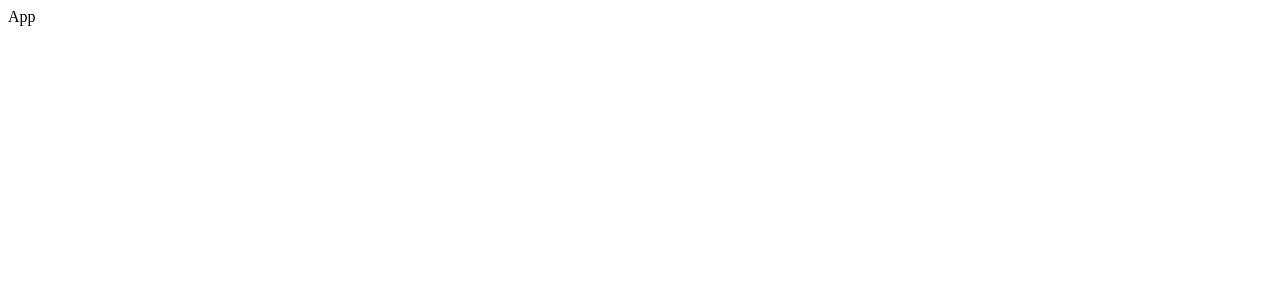
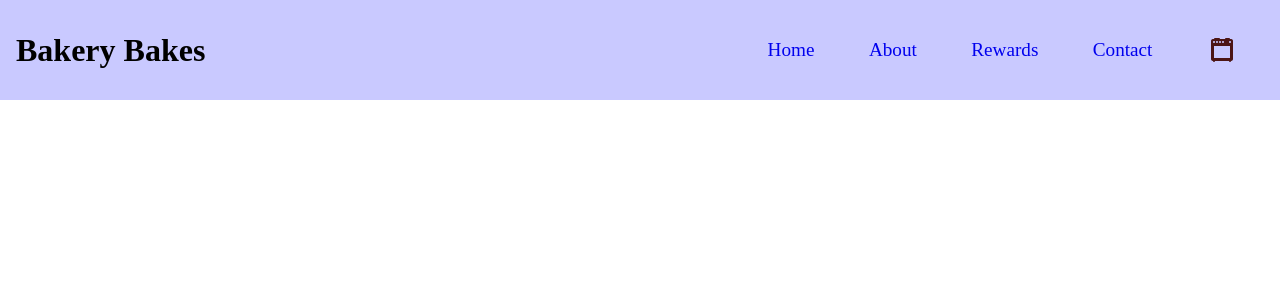
Before and after one commit to Jrwolf99/bakery, a React (Create React App) app: page /menu in a window 1280 px wide. Shown: the top 300 px of the page. Built offline with nearby package versions, Linux system fonts and the light colour scheme.

Commit message:
made nav bar

```diff
--- a/package.json
+++ b/package.json
@@ -6,7 +6,9 @@
     "cra-template": "1.1.3",
     "react": "^18.0.0",
     "react-dom": "^18.0.0",
-    "react-scripts": "5.0.0"
+    "react-router-dom": "5.1",
+    "react-scripts": "5.0.0",
+    "styled-components": "^5.3.5"
   },
   "scripts": {
     "start": "react-scripts start",
--- a/src/Components/App.js
+++ /dev/null
@@ -1,5 +0,0 @@
-import React from "react";
-
-export default function App() {
-  return <div>App</div>;
-}
--- /dev/null
+++ b/src/Components/App.jsx
@@ -0,0 +1,28 @@
+import React from "react";
+import styled from "styled-components";
+import { Switch, Route } from "react-router-dom";
+
+
+import "../globalstyles/globalreset.css"
+import Menu from "./Menu/Menu";
+import NavBar from "./NavBar/NavBar";
+
+
+const StyledApp = styled.div`
+`;
+
+
+
+export default function App() {
+  return (
+    <StyledApp>
+      <Switch>
+        <NavBar />
+        <Route path="/menu">
+          <Menu />
+        </Route>
+        <Route path="/contact"></Route>
+      </Switch>
+    </StyledApp>
+  );
+}
--- /dev/null
+++ b/src/Components/Menu/Menu.jsx
@@ -0,0 +1,7 @@
+import React from 'react'
+
+export default function Menu() {
+    return (
+        <div>Menu</div>
+    )
+}
--- /dev/null
+++ b/src/Components/NavBar/NavBar.jsx
@@ -0,0 +1,44 @@
+import React from 'react'
+import styled from 'styled-components'
+import NavButton from './NavButton/NavButton';
+
+import Cooker from '../../assets/images/Cooker.svg'
+
+const StyledNav = styled.div`
+padding: 1em;
+background-color: #0000ff36;
+display: flex;
+align-items: center;
+`;
+const StyledHeadline = styled.h1`
+margin-right: auto;
+`;
+
+const StyledWrapper = styled.div`
+display: flex;
+justify-content: center;
+align-items: center;
+`;
+const StyledIcon = styled.img`
+width: 30px;
+height: 30px;
+`;
+
+
+
+export default function NavBar() {
+    return (
+        <StyledNav>
+            <StyledHeadline>Bakery Bakes</StyledHeadline>
+            <StyledWrapper>
+                <NavButton to="/">Home</NavButton>
+                <NavButton to="/about">About</NavButton>
+                <NavButton to="/rewards">Rewards</NavButton>
+                <NavButton to="/contact">Contact</NavButton>
+                <NavButton to="/oven">
+                    <StyledIcon src={Cooker} alt="cooker icon" />
+                </NavButton>
+            </StyledWrapper>
+        </StyledNav>
+    )
+}
--- /dev/null
+++ b/src/Components/NavBar/NavButton/NavButton.jsx
@@ -0,0 +1,22 @@
+import React from 'react'
+import styled from 'styled-components'
+
+import { Link } from 'react-router-dom';
+
+const StyledNavButton = styled(Link)`
+font-size: 1.2rem;
+padding: 1em;
+margin: 0 .5rem;
+&:hover {
+    background-color: #6868db;
+    color: white;
+    border-radius: 6px;
+}
+`;
+
+
+export default function NavButton({ children, to }) {
+    return (
+        <StyledNavButton to={to}>{children}</StyledNavButton>
+    )
+}
--- /dev/null
+++ b/src/globalstyles/globalreset.css
@@ -0,0 +1,107 @@
+/* Organize CSS rules as follows:
+
+    Display Stuff (grid/flex/inline)
+    Dimensions (width and height)
+    Margin/Padding
+    Background
+    Radius/Border/Outline
+    Typography
+    Additional Misc Stuff
+
+*/
+
+/* Follow The HTML page as close
+ as possible to keep organized.
+
+  Also for this Website, development will be mobile
+  first, and then desktop.
+ */
+
+/***************************************************************************
+                    CSS RESET
+/***************************************************************************/
+
+/* DEBUGGING */
+/* * {
+  border: 2px solid red;
+} */
+
+/*
+  1. Use a more-intuitive box-sizing model.
+*/
+*,
+*::before,
+*::after {
+  box-sizing: border-box;
+}
+/*
+    2. Remove default margin
+  */
+* {
+  margin: 0;
+}
+/*
+    3. Allow percentage-based heights in the application
+  */
+html,
+body {
+  height: 100%;
+}
+/*
+    Typographic tweaks!
+    4. Add accessible line-height
+    5. Improve text rendering
+  */
+body {
+  line-height: 1.5;
+}
+/*
+    6. Improve media defaults
+  */
+img,
+picture,
+video,
+canvas,
+svg {
+  display: block;
+  max-width: 100%;
+}
+/*
+    7. Remove built-in form typography styles
+  */
+input,
+button,
+textarea,
+select {
+  font: inherit;
+}
+
+a {
+  text-decoration: none;
+}
+
+/*
+    8. Avoid text overflows
+  */
+p,
+h1,
+h2,
+h3,
+h4,
+h5,
+h6 {
+  overflow-wrap: break-word;
+}
+
+/* disable standard button styling */
+button,
+input[type="submit"],
+input[type="reset"] {
+  background: none;
+  color: inherit;
+  border: none;
+  padding: 0;
+  font: inherit;
+  cursor: pointer;
+  outline: inherit;
+}
--- /dev/null
+++ b/src/globalstyles/typography.css
@@ -0,0 +1,12 @@
+@import url("https://fonts.googleapis.com/css2?family=Playfair+Display:ital,wght@0,400;0,500;0,600;0,700;0,800;0,900;1,400;1,500;1,600;1,700;1,800;1,900&display=swap");
+@import url("https://fonts.googleapis.com/css2?family=Permanent+Marker&display=swap");
+@import url("https://fonts.googleapis.com/css2?family=Roboto:ital,wght@0,100;0,300;0,400;0,500;0,700;0,900;1,100;1,300;1,400;1,500;1,700;1,900&display=swap");
+@import url("https://fonts.googleapis.com/css2?family=Inter:wght@100;200;300;400;500;600;700;800;900&display=swap");
+@import url("https://fonts.googleapis.com/css2?family=IBM+Plex+Mono:ital,wght@0,100;0,200;0,300;0,400;0,500;0,600;0,700;1,100;1,200;1,300;1,400;1,500;1,600;1,700&display=swap");
+
+
+* {
+  font-family: "Inter", sans-serif;
+  font-style: normal;
+  font-weight: 400;
+}
--- a/src/index.js
+++ b/src/index.js
@@ -1,10 +1,13 @@
 import React from "react";
 import ReactDOM from "react-dom";
 import App from "./Components/App";
+import { BrowserRouter } from "react-router-dom";
 
 ReactDOM.render(
   <React.StrictMode>
-    <App />
+    <BrowserRouter>
+      <App />
+    </BrowserRouter>
   </React.StrictMode>,
   document.getElementById("root")
 );
```
Also changed, not shown: src/assets/images/Cooker.svg (added), 1 other file (tests, documents, lock files or other folders).
